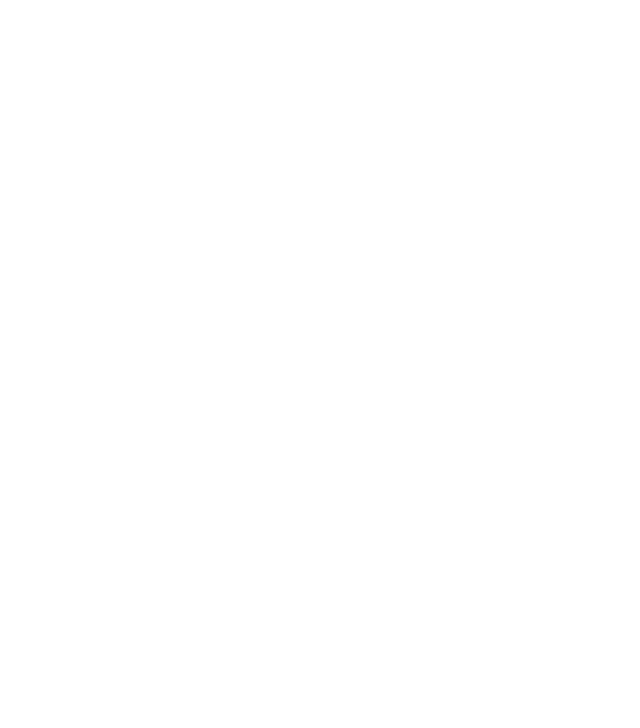
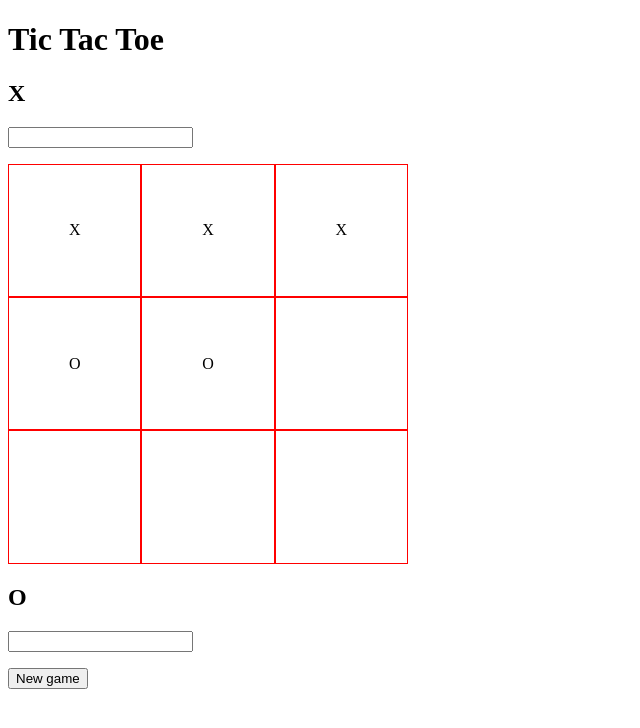
Before and after one commit to ttnluong/odin-tic-tac-toe, a plain HTML site: page index.html in a window 1280 px wide. Shown: the whole page, without its empty margins (0-640 px from the left). Drawn offline with Linux system fonts and the light colour scheme.

Commit message:
Add HTML & JS display board setup initiation

```diff
--- a/index.html
+++ b/index.html
@@ -8,6 +8,23 @@
     <link rel="stylesheet" href="styles.css">
 </head>
 <body>
-
+    <div class="container">
+        <h1>Tic Tac Toe</h1>
+        <div class="turn"></div>
+        <div class="display">
+            <div class="player">
+                <h2>X</h2>
+                <input class="name playerone" type="text">
+                <p class="score playerone"></p>
+            </div>
+            <div class="gameboard"></div>
+            <div class="player">
+                <h2>O</h2>
+                <input class="name playertwo" type="text">
+                <p class="score playertwo"></p>
+            </div>
+        </div>
+        <button>New game</button>
+    </div>
 </body>
 </html>
--- a/script.js
+++ b/script.js
@@ -78,7 +78,6 @@
     const playRound = (cell) => {
         const currentPlayer = getCurrentPlayer();
         gameBoard.addMark(cell, currentPlayer.marker);
-        console.log(gameBoard.getBoard());
 
         if (checkWin(currentPlayer)) return `${currentPlayer.name} wins!`
 
@@ -98,3 +97,25 @@
 console.log(game.playRound(1))
 console.log(game.playRound(4))
 console.log(game.playRound(2))
+
+const display = (() => {
+    const turn = document.querySelector(".turn");
+    const boardContainer = document.querySelector(".gameboard");
+    const playerOne = document.querySelector(".playerone");
+    const playerTwo = document.querySelector(".playertwo");
+
+    const createBoard = () => {
+        const board = gameBoard.getBoard();
+        for (let i = 0; i < board.length; i++) {
+            const cell = document.createElement("div");
+            cell.classList.add("cell");
+            cell.textContent = board[i];
+            boardContainer.appendChild(cell);
+        }
+    };
+
+    createBoard();
+
+})
+
+display();
--- a/styles.css
+++ b/styles.css
@@ -0,0 +1,14 @@
+.gameboard {
+    width: 400px;
+    height: 400px;
+    display: grid;
+    grid-template: 1fr 1fr 1fr / 1fr 1fr 1fr;
+}
+
+
+.cell {
+    display: flex;
+    justify-content: center;
+    align-items: center;
+    border: 1px solid red;
+}
```
